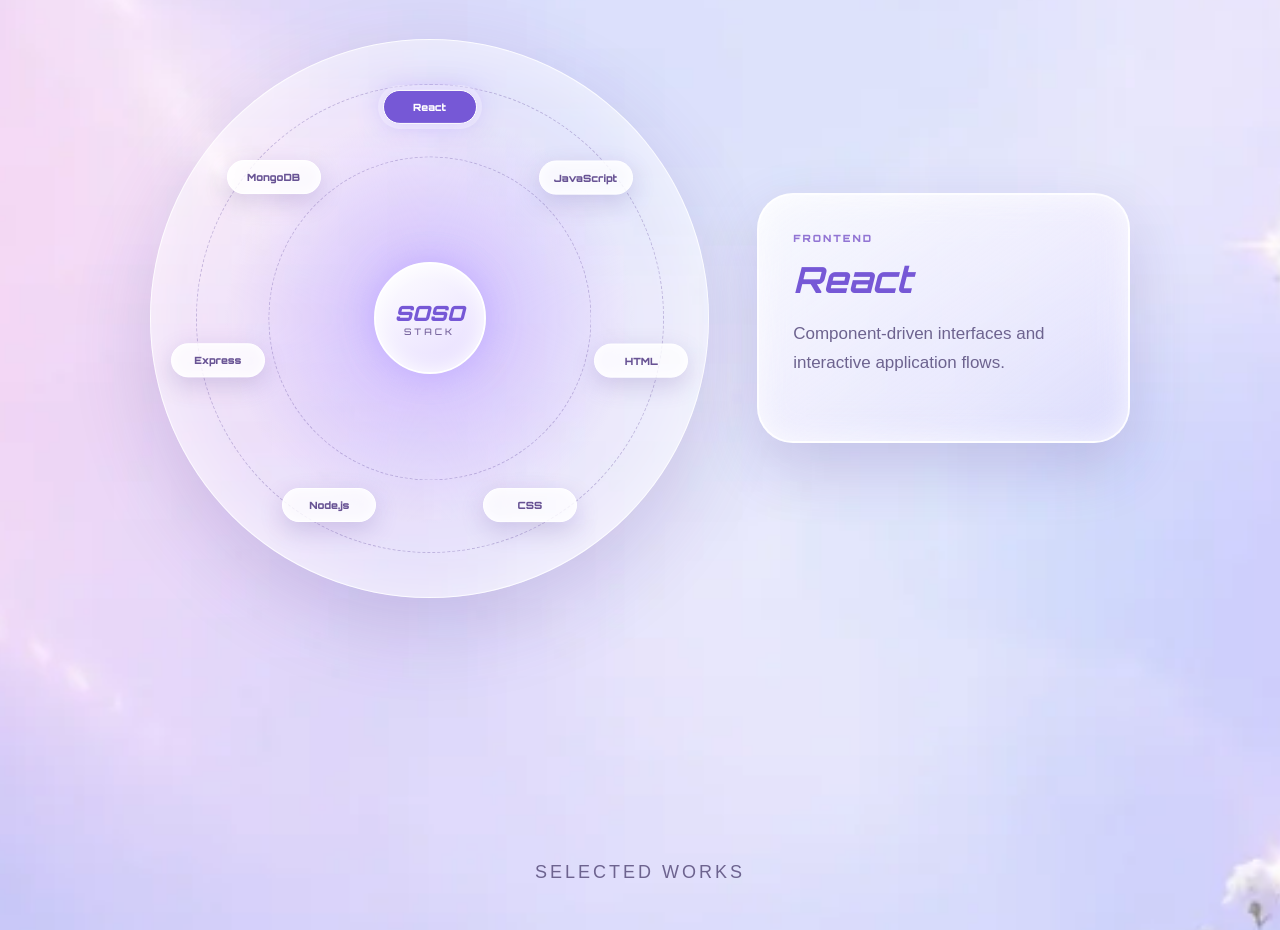
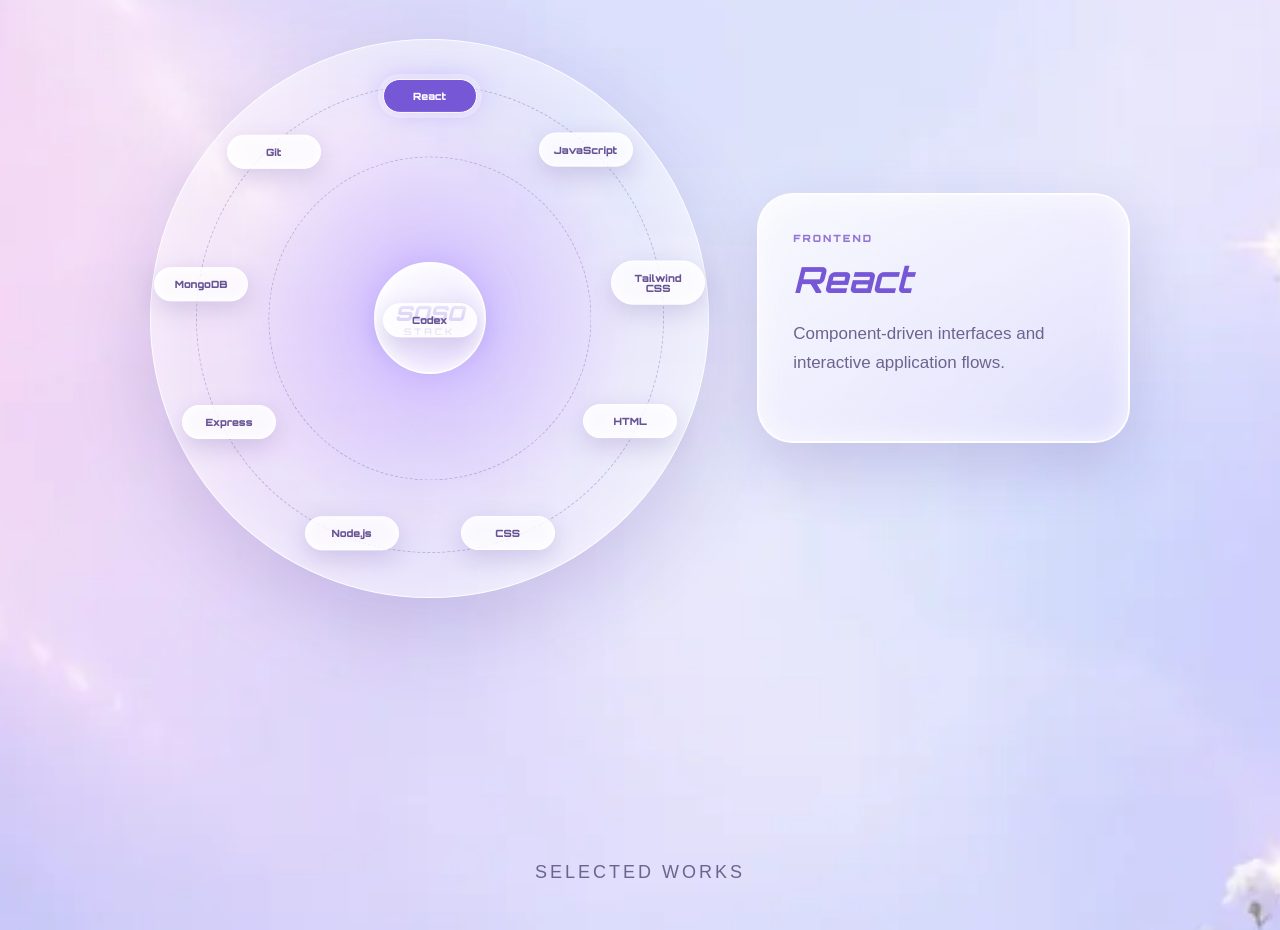
Before and after one commit to yakongs/portfolio, a React (Vite) app: page / in a window 1280 px wide. Shown: the part 1602-2532 px from the top of the page. Built offline with nearby package versions, Linux system fonts and the light colour scheme.

Commit message:
Add more technology orbit skills

```diff
--- a/src/data/skills.js
+++ b/src/data/skills.js
@@ -3,43 +3,64 @@ const skills = [
     name: "React",
     category: "Frontend",
     description: "Component-driven interfaces and interactive application flows.",
-    position: { x: 50, y: 12 },
+    position: { x: 50, y: 10 },
   },
   {
     name: "JavaScript",
     category: "Language",
     description: "Client and server logic, data handling, and browser interactions.",
-    position: { x: 78, y: 25 },
+    position: { x: 78, y: 20 },
+  },
+  {
+    name: "Tailwind CSS",
+    category: "Styling",
+    description:
+      "Utility-first styling for fast, consistent, responsive interface design.",
+    position: { x: 91, y: 44 },
   },
   {
     name: "HTML",
     category: "Frontend",
     description: "Semantic, accessible document structure and content hierarchy.",
-    position: { x: 88, y: 58 },
+    position: { x: 86, y: 69 },
   },
   {
     name: "CSS",
     category: "Frontend",
     description: "Responsive layouts, animation, and expressive visual systems.",
-    position: { x: 68, y: 84 },
+    position: { x: 64, y: 89 },
   },
   {
     name: "Node.js",
     category: "Backend",
     description: "JavaScript services, tooling, and server-side application logic.",
-    position: { x: 32, y: 84 },
+    position: { x: 36, y: 89 },
   },
   {
     name: "Express",
     category: "Backend",
     description: "REST APIs, routing, middleware, and application architecture.",
-    position: { x: 12, y: 58 },
+    position: { x: 14, y: 69 },
   },
   {
     name: "MongoDB",
     category: "Database",
     description: "Document data modeling, queries, and persistent application data.",
-    position: { x: 22, y: 25 },
+    position: { x: 9, y: 44 },
+  },
+  {
+    name: "Git",
+    category: "Workflow",
+    description:
+      "Version control, branching, commits, and collaborative delivery workflows.",
+    position: { x: 22, y: 20 },
+  },
+  {
+    name: "Codex",
+    category: "AI Tooling",
+    description:
+      "AI-assisted coding workflows for implementation, review, and iteration.",
+    position: { x: 50, y: 50 },
   },
 ];
 
```
